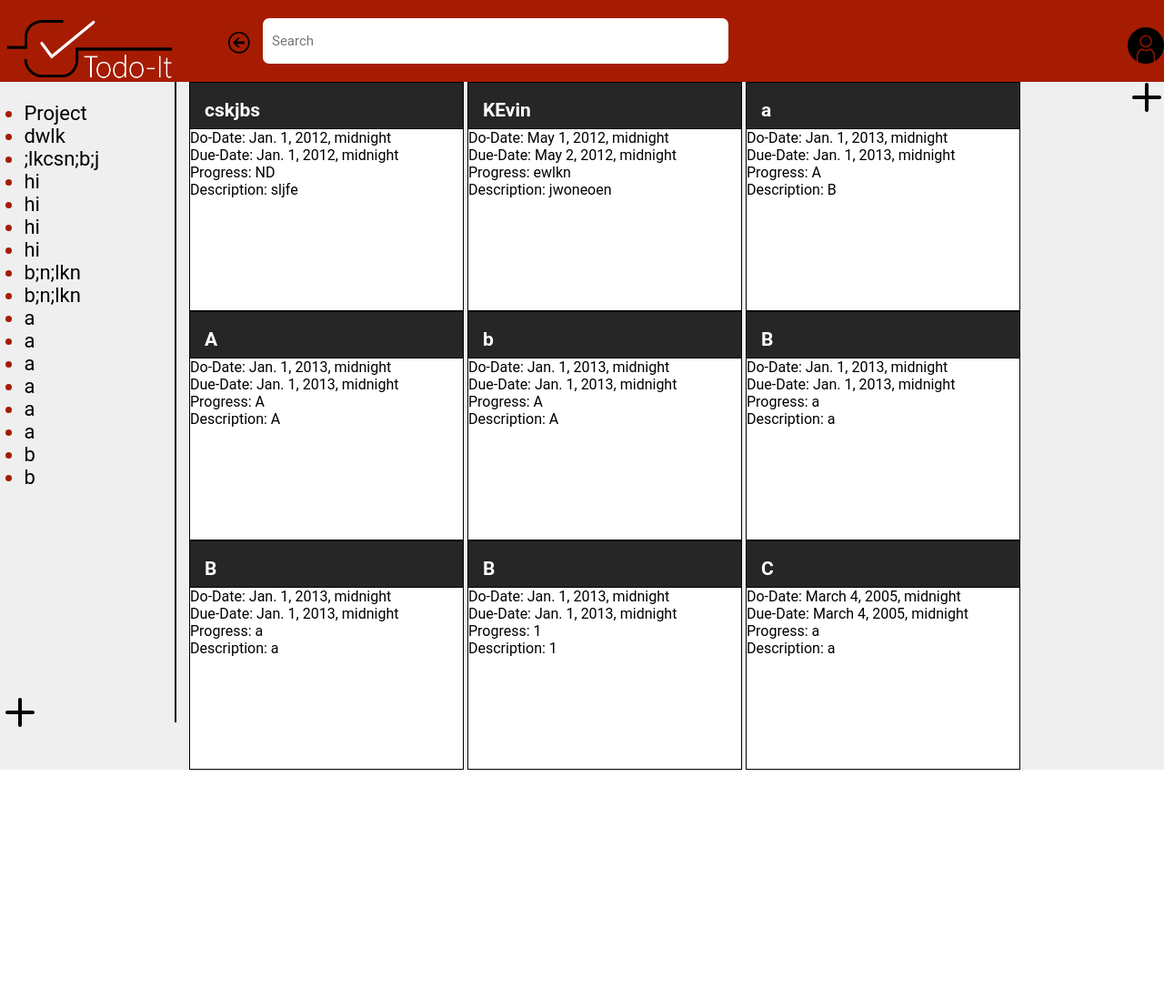
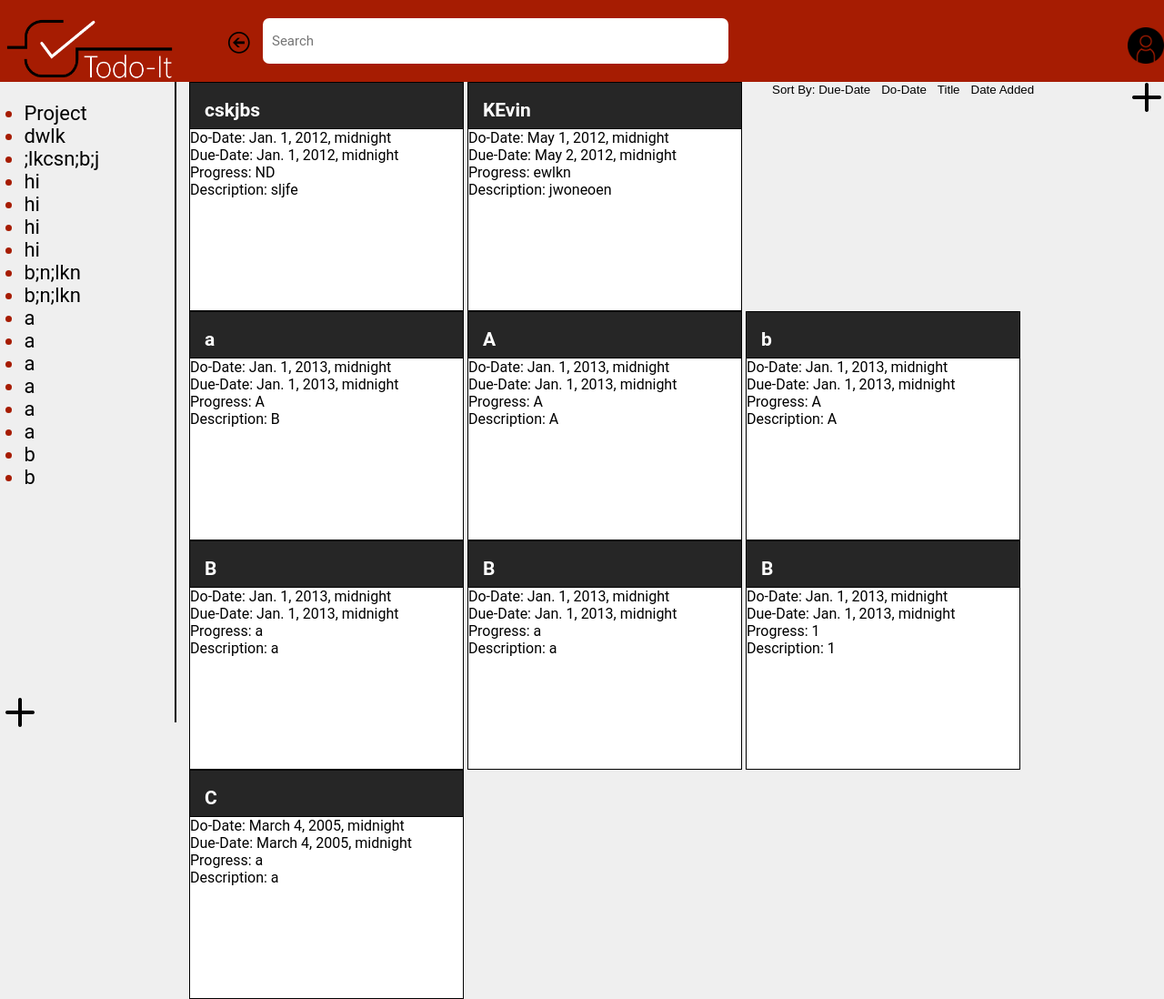
Before and after one commit to rasikae/todo-it, a Django app: page /task/home in a window 1280 px wide. Shown: the whole page at 91% size. Before the commit the page ends 846 px from the top, so only its background shows below. Run offline with Django 3.2, Linux system fonts and the light colour scheme; data comes from the database, SQL or seed files in the repository; both versions use the stored data as it was after the commit.

Commit message:
Full task sort functionality

```diff
--- a/todoit_website/task/static/task/css/home.css
+++ b/todoit_website/task/static/task/css/home.css
@@ -168,3 +168,12 @@ body {
     list-style: none;
     color: black;
 }
+.sorttitle{
+    display: none;
+}
+.sortdo{
+     display: none;
+}
+.sortdue{
+     display: none;
+}
--- a/todoit_website/task/templates/task/home.html
+++ b/todoit_website/task/templates/task/home.html
@@ -37,6 +37,19 @@
         <div class = "mainWindow">
             <button onclick="document.getElementById('id01').style.display='block'"><img src="{% static 'task/images/plus.png' %}" width=25% height=25% align="right"></button>
 
+            <button onclick="document.getElementById('sortadded').style.display='block';document.getElementById('sorttitle').style.display='none';
+            document.getElementById('sortdo').style.display='none';document.getElementById('sortdue').style.display='none'">Date Added</button>
+
+            <button onclick="document.getElementById('sortadded').style.display='none';document.getElementById('sorttitle').style.display='block';
+            document.getElementById('sortdo').style.display='none';document.getElementById('sortdue').style.display='none'">Title</button>
+
+            <button onclick="document.getElementById('sortadded').style.display='none';document.getElementById('sorttitle').style.display='none';
+            document.getElementById('sortdo').style.display='block';document.getElementById('sortdue').style.display='none'">Do-Date</button>
+
+            <button onclick="document.getElementById('sortadded').style.display='none';document.getElementById('sorttitle').style.display='none';
+            document.getElementById('sortdo').style.display='none';document.getElementById('sortdue').style.display='block'">Sort By: Due-Date</button>
+
+             <div id="sortadded" class = "sortadded">
              {% for result in tasks %}
              <div class="subprojects">
                         <header class="subprojects-title">
@@ -53,6 +66,61 @@
                     </div>
                 </div>
              {% endfor %}
+             </div>
+             <div id="sorttitle" class="sorttitle">
+             {% for result in tasks|dictsort:"title" %}
+             <div class="subprojects">
+                        <header class="subprojects-title">
+                            <!--<span onclick="document.getElementById('id01').style.display='none'"
+                            class="w3-button w3-display-topright">&times;</span>-->
+                        <h2>{{result.title}}</h2>
+                        </header>
+                        <div class="subprojects-content">
+                            Do-Date: {{result.do_date}}<br/>
+                            Due-Date: {{result.due_date}}<br/>
+                            Progress: {{result.progress}}<br/>
+                            Description: {{result.description}}<br/>
+                            <ul id="taskList">
+                    </div>
+                </div>
+             {% endfor %}
+             </div>
+             <div id="sortdo" class = "sortdo">
+             {% for result in tasks|dictsort:"do_date" %}
+             <div class="subprojects">
+                        <header class="subprojects-title">
+                            <!--<span onclick="document.getElementById('id01').style.display='none'"
+                            class="w3-button w3-display-topright">&times;</span>-->
+                        <h2>{{result.title}}</h2>
+                        </header>
+                        <div class="subprojects-content">
+                            Do-Date: {{result.do_date}}<br/>
+                            Due-Date: {{result.due_date}}<br/>
+                            Progress: {{result.progress}}<br/>
+                            Description: {{result.description}}<br/>
+                            <ul id="taskList">
+                    </div>
+                </div>
+             {% endfor %}
+             </div>
+             <div id="sortdue" class = "sortdue">
+             {% for result in tasks|dictsort:"due_date" %}
+             <div class="subprojects">
+                        <header class="subprojects-title">
+                            <!--<span onclick="document.getElementById('id01').style.display='none'"
+                            class="w3-button w3-display-topright">&times;</span>-->
+                        <h2>{{result.title}}</h2>
+                        </header>
+                        <div class="subprojects-content">
+                            Do-Date: {{result.do_date}}<br/>
+                            Due-Date: {{result.due_date}}<br/>
+                            Progress: {{result.progress}}<br/>
+                            Description: {{result.description}}<br/>
+                            <ul id="taskList">
+                    </div>
+                </div>
+             {% endfor %}
+             </div>
         </div>
 
 
```
Also changed, not shown: todoit_website/db.sqlite3.
